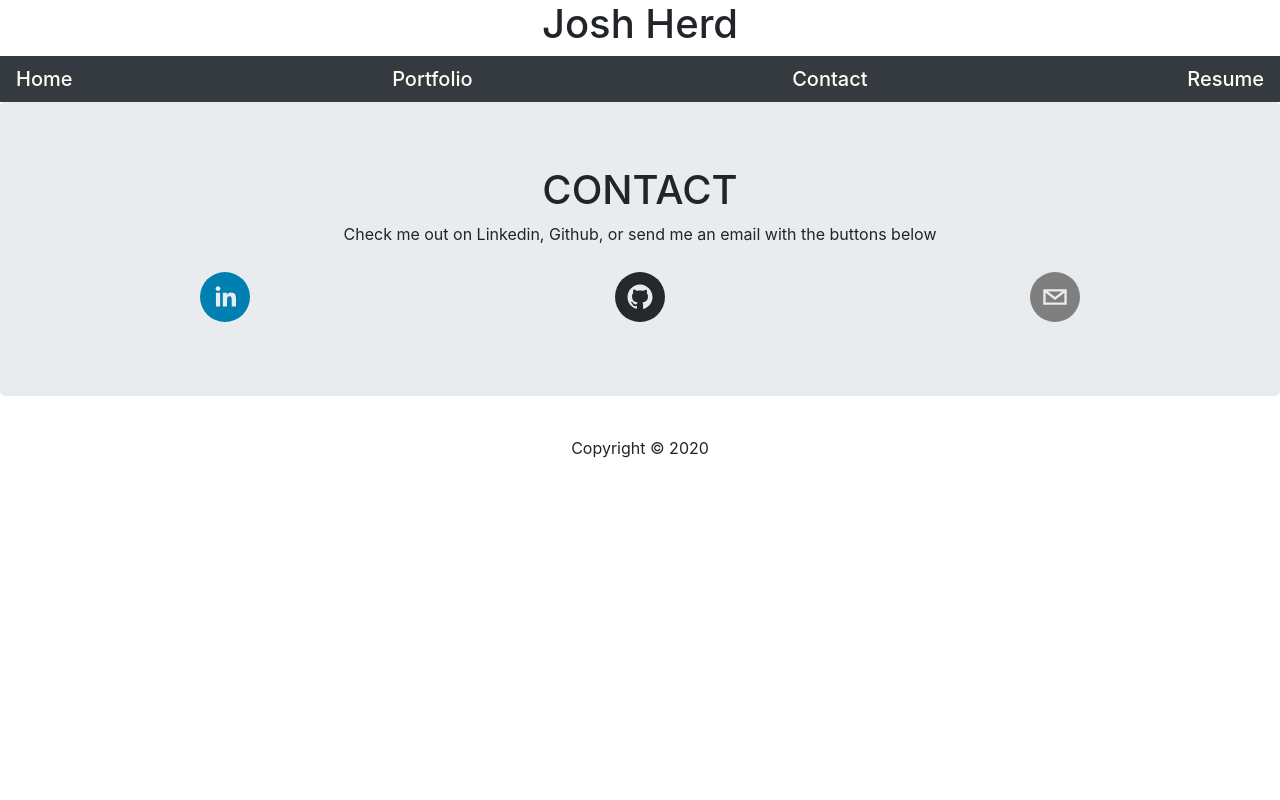
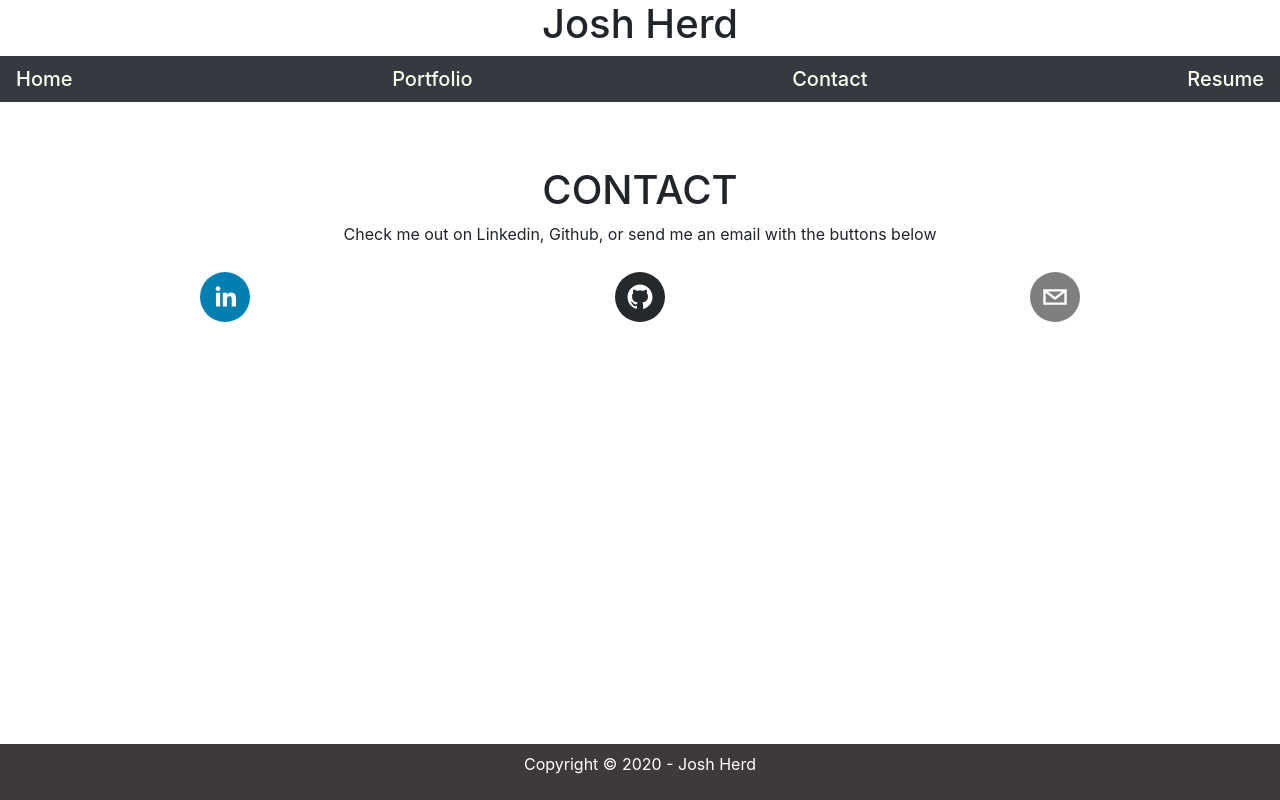
Before and after one commit to jherd801/reactPortfolio, a React (Create React App) app: page /contact in a window 1280 px wide. Built offline with nearby package versions, Linux system fonts and the light colour scheme.

Commit message:
Small tweaks, added readme content

```diff
--- a/src/App.css
+++ b/src/App.css
@@ -36,3 +36,7 @@
     transform: rotate(360deg);
   }
 }
+
+.jumbotron {
+  background-color: white;
+}
--- a/src/App.js
+++ b/src/App.js
@@ -29,8 +29,8 @@ function App() {
         <Route exact path="/portfolio/webdev" component={WebDev} />
         <Route exact path="/contact" component={Contact} />
         </div>
+      </div>
       <Footer />
-      </div>
     </Router>
   );
 }
--- a/src/Components/Footer/Footer.js
+++ b/src/Components/Footer/Footer.js
@@ -4,8 +4,8 @@ import './style.css';
 
 function Footer() {
     return (
-        <footer className="container-fluid navbar justify-content-center">
-            <p>Copyright &copy; 2020</p>
+        <footer className="container-fluid navbar justify-content-center fixed-bottom">
+            <p>Copyright &copy; 2020 - Josh Herd</p>
         </footer>
     )
 }
--- a/src/Components/Footer/style.css
+++ b/src/Components/Footer/style.css
@@ -1,4 +1,6 @@
 .fixed-bottom {
     background-color: rgb(63, 58, 58);
     color: white;
+    position: fixed;
+    bottom: 0
 }
--- a/src/utils/projects.json
+++ b/src/utils/projects.json
@@ -5,7 +5,7 @@
         "description": "A tool that allows users to plan their day by entering tasks and appointments into hourly blocks. Data persists in the browser through the use of local storage, with conditional formatting applied to indicate the current hour block.",
         "liveLink": "https://jherd801.github.io/homework5/",
         "repoLink": "https://github.com/jherd801/homework5",
-        "screenshot": "../projectScreenshots/plannerScreenshot.png"
+        "screenshot": "../../public/projectScreenshots/plannerScreenshot.png"
     },
     {
         "id": 2,
```
Also changed, not shown: public/projectScreenshots/appScreenshot.png (added), 1 other file (tests, documents, lock files or other folders).
